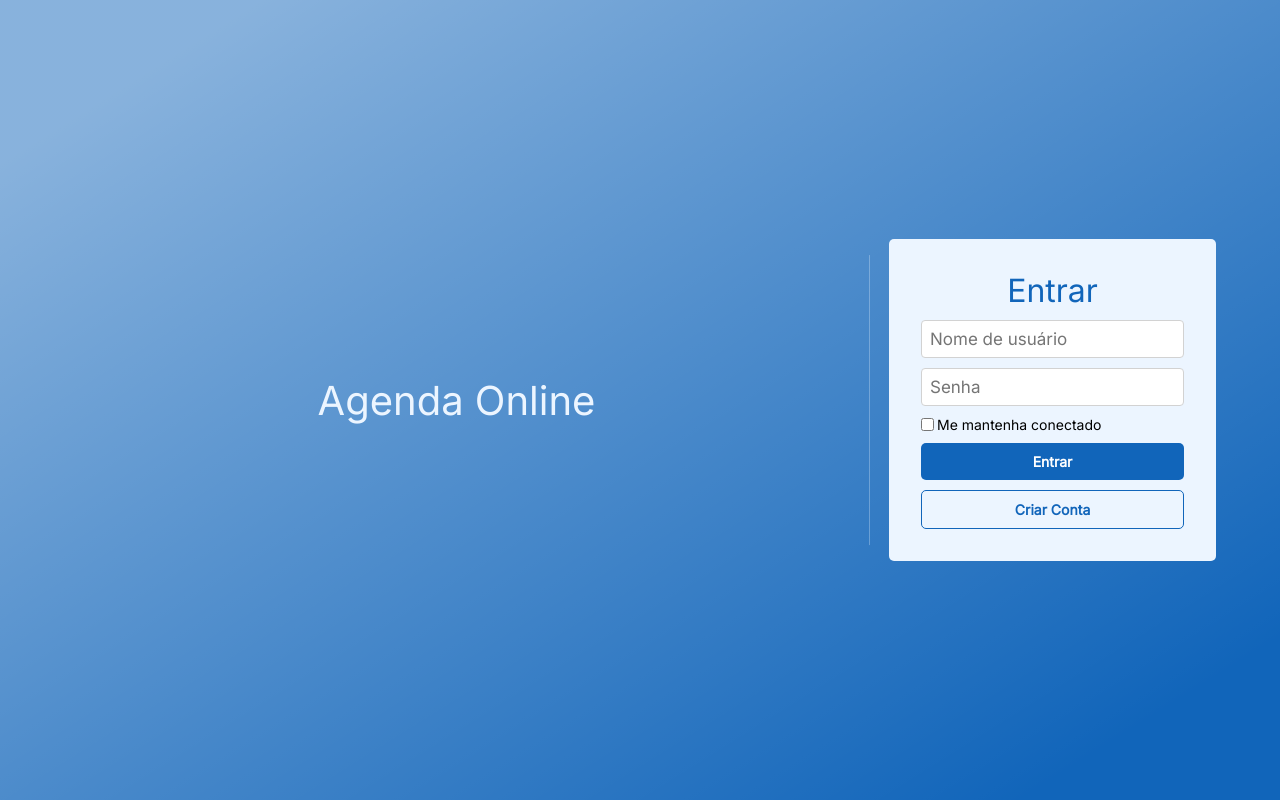
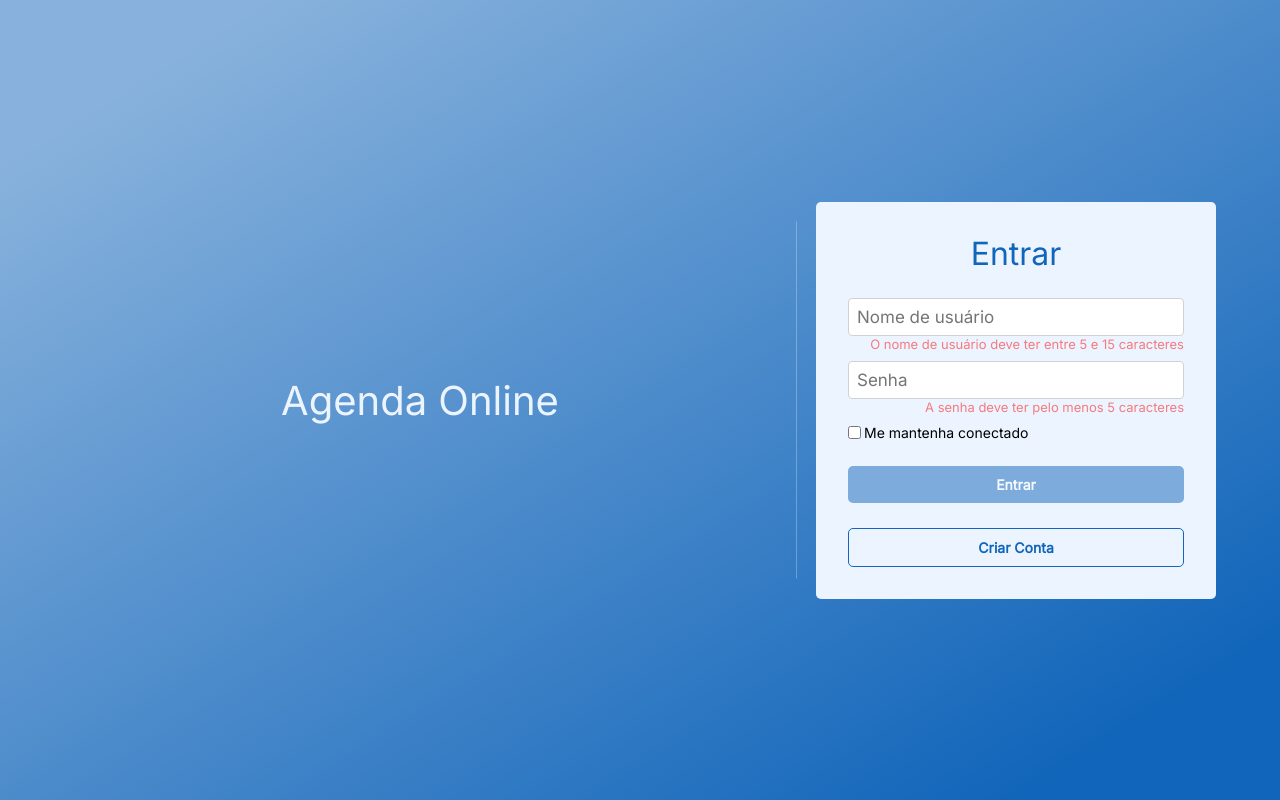
Before and after one commit to brenodanyel/agenda-online-frontend, a React (Vite) app: page /login in a window 1280 px wide. Built offline with nearby package versions, Linux system fonts and the light colour scheme; no server answers.

Commit message:
add form validation to login

```diff
--- a/src/pages/login/login_form/index.tsx
+++ b/src/pages/login/login_form/index.tsx
@@ -1,5 +1,6 @@
 import { useState } from 'react';
 import { Link } from 'react-router-dom';
+import validator from 'validator';
 import { Input } from '../../../components/input';
 import { Button } from '../../../components/button';
 import { Checkbox } from '../../../components/checkbox';
@@ -16,6 +17,20 @@ export function LoginForm() {
   const [password, setPassword] = useState('');
   const [keepConnected, setKeepConnected] = useState(false);
 
+  const hasUsernameError = () => {
+    if (username.length <= 5) return 'O nome de usuário deve ter entre 5 e 15 caracteres';
+  };
+
+  const hasPasswordError = () => {
+    if (password.length <= 5) return 'A senha deve ter pelo menos 5 caracteres';
+  };
+
+  const isButtonDisabled = () => {
+    if (hasUsernameError()) return true;
+    if (hasPasswordError()) return true;
+    return false;
+  };
+
   const onClickLogin = () => {
     signIn({ username, password });
   };
@@ -26,6 +41,7 @@ export function LoginForm() {
       <Input
         value={username}
         placeholder="Nome de usuário"
+        errorLabel={hasUsernameError()}
         onChange={setUsername}
       />
       <Input
@@ -33,6 +49,7 @@ export function LoginForm() {
         value={password}
         placeholder="Senha"
         onChange={setPassword}
+        errorLabel={hasPasswordError()}
       />
       <Checkbox
         checked={keepConnected}
@@ -43,6 +60,7 @@ export function LoginForm() {
       <Button
         onClick={onClickLogin}
         text="Entrar"
+        disabled={isButtonDisabled()}
       />
       <Link to={"/register"}>
         <Button
--- a/src/pages/login/login_form/login_form.module.scss
+++ b/src/pages/login/login_form/login_form.module.scss
@@ -6,7 +6,8 @@
   padding: 2em;
   background-color: $color-tertiary;
   border-radius: 5px;
-  gap: 10px;
+  gap: 25px;
+  width: 400px;
 
   position: relative;
 
--- a/src/pages/register/register_form/index.tsx
+++ b/src/pages/register/register_form/index.tsx
@@ -54,8 +54,8 @@ export function RegisterForm() {
       <Input
         value={username}
         placeholder={"Nome de usuário"}
+        onChange={setUsername}
         errorLabel={hasUsernameError()}
-        onChange={setUsername}
       />
       <Input
         value={email}
```
